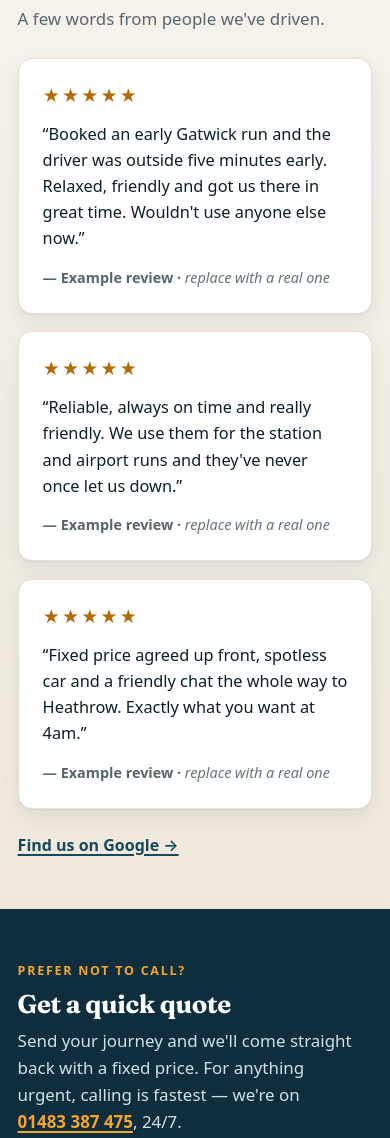
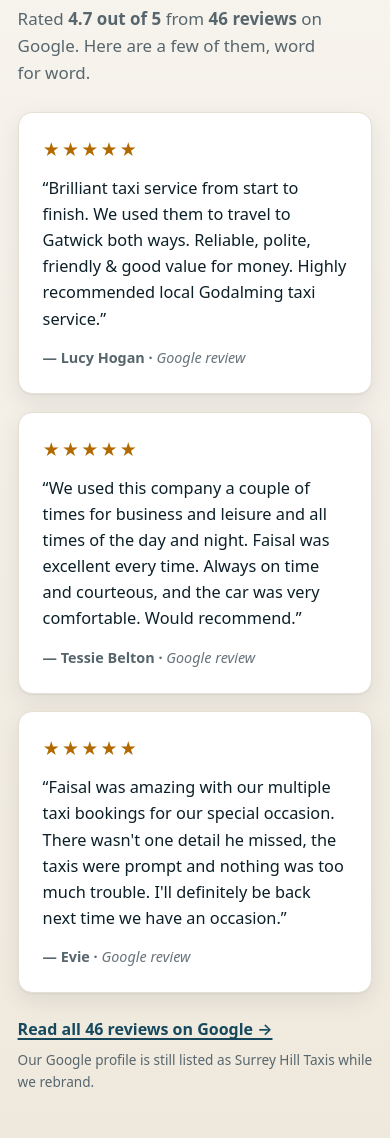
Before and after one commit to chiddingfoldtaxis/chiddingfold-taxis, a website: page index.html in a window 390 px wide. Shown: the part 6649-7787 px from the top of the page. Drawn offline with Linux system fonts and the light colour scheme.

Commit message:
content: real Google reviews + WhatsApp contact route
Reviews: replace the three placeholder testimonials with real reviews
quoted verbatim from the Google profile (Lucy Hogan, Tessie Belton,
Evie), add the verifiable "4.7 out of 5 from 46 reviews" line, and link
to the actual profile (cid=3476621808399230768). Deliberately NOT marked
up as AggregateRating — self-published review schema is ineligible for
star rich-results and risks a manual action. Notes honestly that the
Google profile still reads "Surrey Hill Taxis" during the rebrand.

WhatsApp: his profile lists a mobile (07453 267475), so add wa.me links
in the quote section, the form fallback and the footer. Kept as a
secondary route in WhatsApp green so it never competes with tap-to-call.

Co-Authored-By: Claude Opus 4.8 <noreply@anthropic.com>

```diff
--- a/assets/css/styles.css
+++ b/assets/css/styles.css
@@ -120,6 +120,10 @@ a { color: inherit; }
 }
 .btn:active { transform: translateY(1px); }
 .btn:disabled { opacity: .5; cursor: not-allowed; box-shadow: none; transform: none; }
+/* WhatsApp: its own green so it reads instantly as WhatsApp, but kept as a
+   secondary route so it never competes with the amber tap-to-call. */
+.btn--wa { background: #25d366; color: #06301a; }
+.btn--wa:hover { background: #1fb855; }
 .btn--call { background: var(--amber); color: #241500; box-shadow: 0 6px 18px rgba(244,165,42,.4); }
 .btn--call:hover { background: var(--amber-dk); box-shadow: 0 8px 22px rgba(244,165,42,.5); }
 .btn--ghost { background: transparent; color: #fff; border-color: rgba(255,255,255,.6); }
@@ -299,6 +303,7 @@ a { color: inherit; }
 .review-card figcaption { margin-top: .9rem; color: var(--muted); font-weight: 600; font-size: .9rem; }
 .review-card figcaption span { color: var(--muted-2); font-weight: 500; font-style: italic; }
 .reviews__foot { margin-top: 1.5rem; }
+.reviews__note { display: block; margin-top: .4rem; font-size: .85rem; color: var(--muted); }
 
 /* ----- Quote form -------------------------------------------------------- */
 .quote__grid { display: grid; grid-template-columns: 1fr 1fr; gap: clamp(1.6rem, 4vw, 3.4rem); align-items: start; }
--- a/index.html
+++ b/index.html
@@ -483,28 +483,36 @@
         <div class="section__head">
           <p class="eyebrow">What customers say</p>
           <h2 class="section__title" id="reviews-title">Trusted by local travellers</h2>
-          <p class="section__intro">A few words from people we've driven. <!-- ⚑ Replace all three with real Google reviews before launch --></p>
+          <!-- Real reviews, quoted verbatim from our Google Business Profile.
+               Rating/count are a snapshot — re-check them when you edit this page.
+               Deliberately NOT marked up as AggregateRating: self-published review
+               schema is ineligible for star rich-results and risks a manual action. -->
+          <p class="section__intro">
+            Rated <strong>4.7 out of 5</strong> from <strong>46 reviews</strong> on Google.
+            Here are a few of them, word for word.
+          </p>
         </div>
         <div class="review-grid">
           <figure class="review-card">
             <div class="stars" role="img" aria-label="Rated 5 out of 5 stars">★★★★★</div>
-            <blockquote>“Booked an early Gatwick run and the driver was outside five minutes early. Relaxed, friendly and got us there in great time. Wouldn't use anyone else now.”</blockquote>
-            <figcaption>— Example review · <span>replace with a real one</span></figcaption>
+            <blockquote>“Brilliant taxi service from start to finish. We used them to travel to Gatwick both ways. Reliable, polite, friendly &amp; good value for money. Highly recommended local Godalming taxi service.”</blockquote>
+            <figcaption>— Lucy Hogan · <span>Google review</span></figcaption>
           </figure>
           <figure class="review-card">
             <div class="stars" role="img" aria-label="Rated 5 out of 5 stars">★★★★★</div>
-            <blockquote>“Reliable, always on time and really friendly. We use them for the station and airport runs and they've never once let us down.”</blockquote>
-            <figcaption>— Example review · <span>replace with a real one</span></figcaption>
+            <blockquote>“We used this company a couple of times for business and leisure and all times of the day and night. Faisal was excellent every time. Always on time and courteous, and the car was very comfortable. Would recommend.”</blockquote>
+            <figcaption>— Tessie Belton · <span>Google review</span></figcaption>
           </figure>
           <figure class="review-card">
             <div class="stars" role="img" aria-label="Rated 5 out of 5 stars">★★★★★</div>
-            <blockquote>“Fixed price agreed up front, spotless car and a friendly chat the whole way to Heathrow. Exactly what you want at 4am.”</blockquote>
-            <figcaption>— Example review · <span>replace with a real one</span></figcaption>
+            <blockquote>“Faisal was amazing with our multiple taxi bookings for our special occasion. There wasn't one detail he missed, the taxis were prompt and nothing was too much trouble. I'll definitely be back next time we have an occasion.”</blockquote>
+            <figcaption>— Evie · <span>Google review</span></figcaption>
           </figure>
         </div>
-        <!-- ⚑ TODO: swap this for your live Google reviews URL once the Google Business Profile is set up.
-             For now it points at the Google Maps listing (a real page) rather than a dead link. -->
-        <p class="reviews__foot"><a class="link" href="https://maps.google.com/?q=26+Nightingale+Rd+Godalming+GU7+3AQ" target="_blank" rel="noopener">Find us on Google →</a></p>
+        <p class="reviews__foot">
+          <a class="link" href="https://maps.google.com/?cid=3476621808399230768" target="_blank" rel="noopener">Read all 46 reviews on Google →</a>
+          <span class="reviews__note">Our Google profile is still listed as Surrey Hill Taxis while we rebrand.</span>
+        </p>
       </div>
     </section>
 
@@ -525,6 +533,13 @@
             <li>Airport, local, long distance &amp; courier</li>
             <li>We aim to reply quickly<!-- ⚑ CONFIRM a reply window the owner can stand behind; the old "within the hour" was an unverified promise --></li>
           </ul>
+          <!-- ⚑ CONFIRM this WhatsApp number is right (taken from the Google Business Profile card: 0745 326 7475) -->
+          <p class="quote__wa">
+            <a class="btn btn--wa" href="https://wa.me/447453267475" target="_blank" rel="noopener">
+              <svg class="ico" viewBox="0 0 24 24" width="20" height="20" aria-hidden="true"><path fill="currentColor" d="M17.5 14.4c-.3-.1-1.7-.9-2-1s-.5-.1-.7.1c-.2.3-.7 1-.9 1.2s-.3.2-.6.1c-.3-.1-1.2-.5-2.3-1.4-.9-.8-1.4-1.7-1.6-2s0-.4.1-.6l.4-.5c.1-.2.2-.3.3-.5s0-.4 0-.5c-.1-.1-.7-1.5-.9-2.1-.2-.5-.5-.5-.7-.5h-.6c-.2 0-.5.1-.8.4s-1 1-1 2.4 1.1 2.8 1.2 3c.1.2 2.1 3.2 5 4.5.7.3 1.2.5 1.7.6.7.2 1.3.2 1.8.1.6-.1 1.7-.7 1.9-1.4s.2-1.2.2-1.4c-.1-.1-.3-.2-.6-.3M12 2a10 10 0 0 0-8.6 15l-1.3 4.7 4.9-1.3A10 10 0 1 0 12 2m0 18.2c-1.6 0-3.2-.4-4.6-1.3l-.3-.2-3 .8.8-2.9-.2-.3A8.2 8.2 0 1 1 12 20.2"/></svg>
+              Send flight details on WhatsApp
+            </a>
+          </p>
         </div>
 
         <!-- ⚑ TODO: create a free form endpoint at https://formspree.io (or Web3Forms/Basin)
@@ -551,7 +566,7 @@
           <input type="text" name="_gotcha" tabindex="-1" autocomplete="off" aria-hidden="true" class="hp">
           <button class="btn btn--call btn--block" type="submit">Send my quote request</button>
           <p class="form-status" role="status" aria-live="polite"></p>
-          <p class="form-fallback">Or call <a class="link" href="tel:+441483387475" data-call>01483&nbsp;387&nbsp;475</a>.</p>
+          <p class="form-fallback">Or call <a class="link" href="tel:+441483387475" data-call>01483&nbsp;387&nbsp;475</a> · <a class="link" href="https://wa.me/447453267475" target="_blank" rel="noopener">WhatsApp us</a></p>
         </form>
       </div>
     </section>
@@ -626,6 +641,7 @@
         <h3>Contact</h3>
         <ul class="footer__list">
           <li><a class="link" href="tel:+441483387475" data-call>01483&nbsp;387&nbsp;475</a></li>
+          <li><a class="link" href="https://wa.me/447453267475" target="_blank" rel="noopener">WhatsApp 07453&nbsp;267&nbsp;475</a></li>
           <!-- ⚑ Switch to bookings@chiddingfoldtaxis.co.uk once that mailbox is live -->
           <li><a class="link" href="mailto:bookings@surreyhilltaxis.com">bookings@surreyhilltaxis.com</a></li>
           <li>26 Nightingale Rd, Godalming, Surrey GU7&nbsp;3AQ</li>
```
